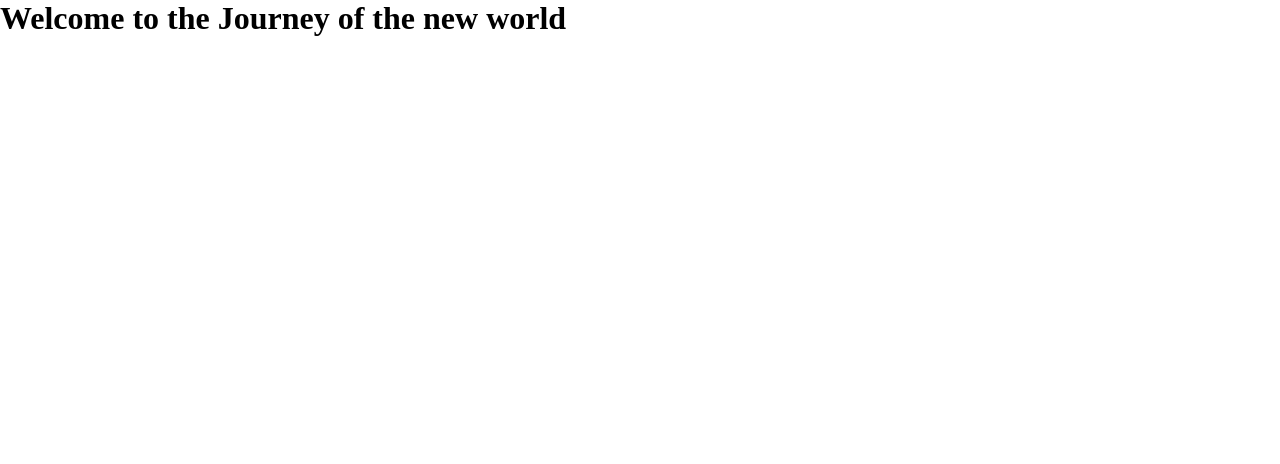
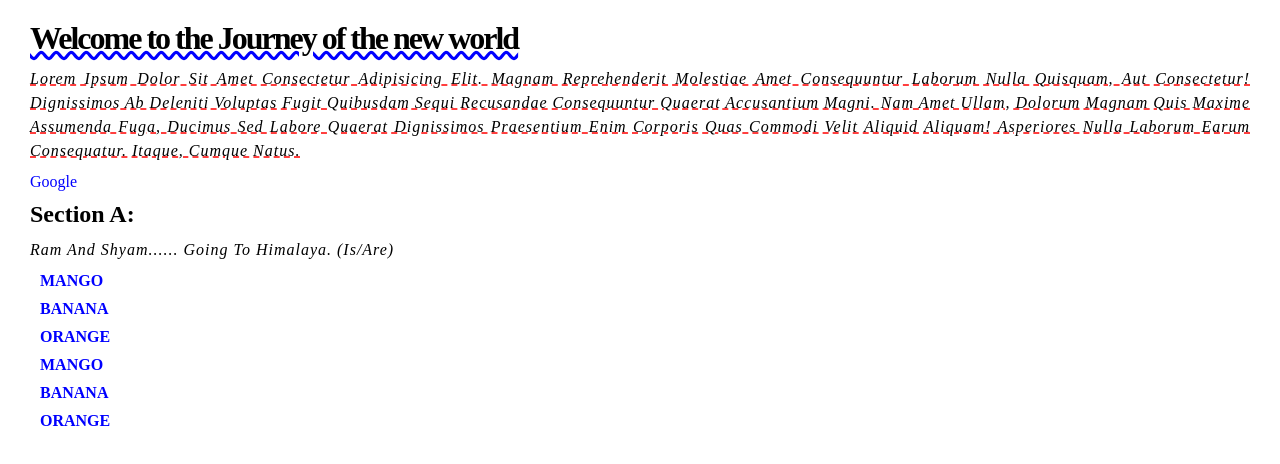
Before and after one commit to Mukesh7256/FutureFullStack, a plain HTML site: page D1/index.html in a window 1280 px wide. Drawn offline with Linux system fonts and the light colour scheme.

Commit message:
File change by mukesh according to the study

```diff
--- a/D1/index.html
+++ b/D1/index.html
@@ -8,5 +8,19 @@
 </head>
 <body>
 <h1> Welcome to the Journey of the new world </h1>
+<p>Lorem ipsum dolor sit amet consectetur adipisicing elit. Magnam reprehenderit molestiae amet consequuntur laborum nulla quisquam, aut consectetur! Dignissimos ab deleniti voluptas fugit quibusdam sequi recusandae consequuntur quaerat accusantium magni.
+Nam amet ullam, dolorum magnam quis maxime assumenda fuga, ducimus sed labore quaerat dignissimos praesentium enim corporis quas commodi velit aliquid aliquam! Asperiores nulla laborum earum consequatur. Itaque, cumque natus.</p>
+<a href="https://www.google.com" class="ach" target="_blank">Google</a>
+<h2>Section A:</h2>
+<p class="question">Ram and Shyam...... going to Himalaya. (is/are)</p>
+
+<ul class="list">
+    <li>Mango</li>
+    <li>Banana</li>
+    <li>Orange</li>
+    <li>Mango</li>
+    <li>Banana</li>
+    <li>Orange</li>
+</ul>
 </body>
 </html>
--- a/D1/style.css
+++ b/D1/style.css
@@ -1,5 +1,44 @@
 *{
-    margin: 0;
+    margin: 10px;
     padding: 0;
     font-family: 'poppins' sans-serif;
 }
+
+h1{
+    font-weight: 700;
+    text-decoration: underline blue wavy;
+    letter-spacing: -2px;
+}
+p{
+    font-weight: 400;
+    text-decoration: underline red dashed ;
+    text-transform: capitalize;
+    font-style: oblique;
+    text-align: justify;
+    line-height: 1.5;
+    letter-spacing: 1px;
+}
+a:link, a:visited{
+    text-decoration: none;
+    color: blue;
+}
+ .ach:active{
+    color: red;
+}
+.question{
+    text-decoration: none;
+    text-transform: capitalize;
+}
+
+/* li:nth-child(2n){
+    color: blue;
+    font-weight: 700;
+    text-transform: uppercase;
+} */
+
+.list li {
+   color: blue;
+    font-weight: 700;
+    text-transform: uppercase;
+    list-style: none;
+}
```
